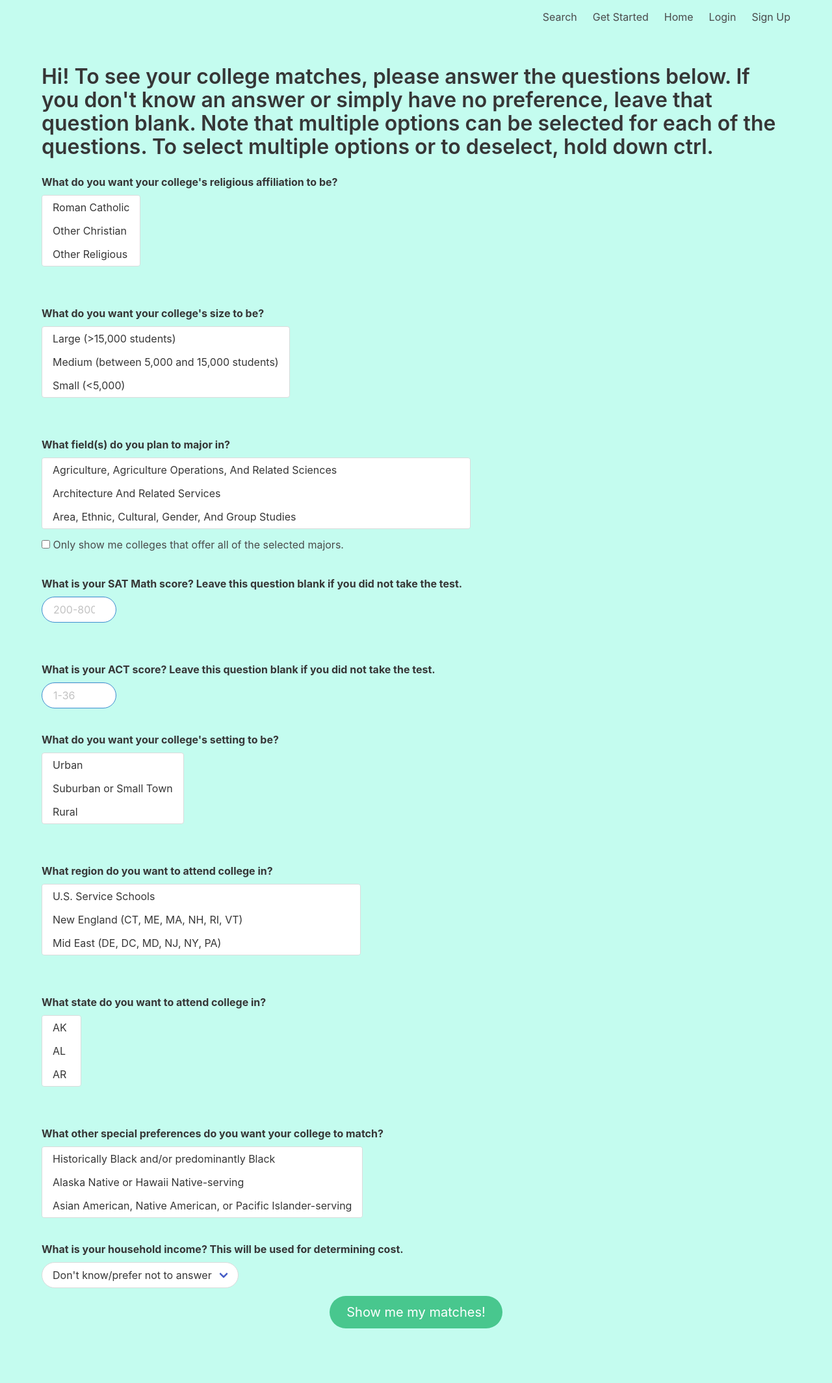
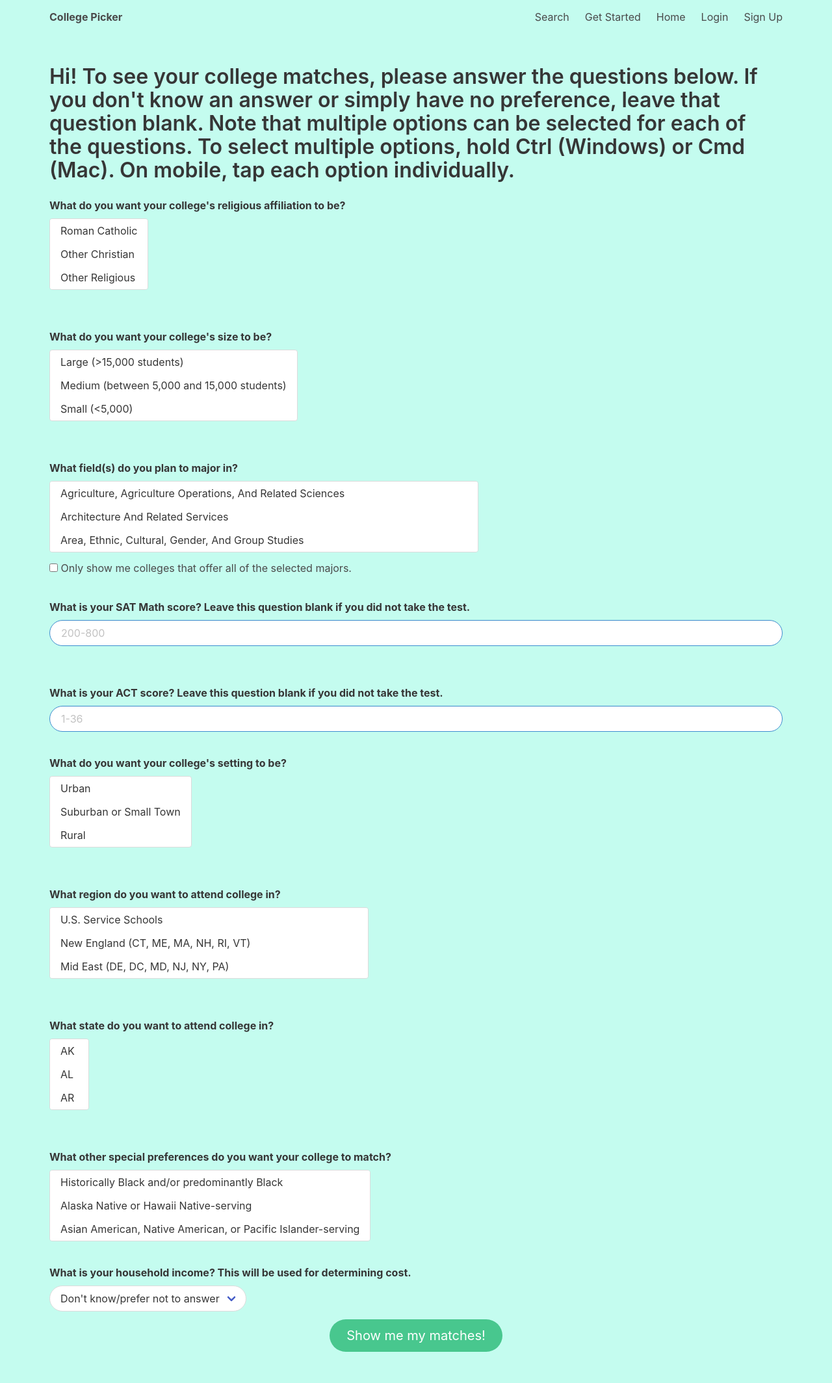
Before and after one commit to artkha1/collegePicker, a Flask app: page /getStarted in a window 1280 px wide. Shown: the whole page at 65% size. Before the commit the page ends 2044 px from the top, so only its background shows below. Run offline with Flask 3, Linux system fonts and the light colour scheme; some libraries are stand-ins or nearby versions.

Commit message:
error pages, mobile support

```diff
--- a/templates/base.html
+++ b/templates/base.html
@@ -8,42 +8,50 @@
     <title>College Picker</title>
     <link rel="stylesheet" href="https://cdn.jsdelivr.net/npm/bulma@0.9.4/css/bulma.min.css">
     <script src="https://kit.fontawesome.com/3276208b29.js" crossorigin="anonymous"></script>
+    <style>
+        html, body {
+            overflow-x: hidden;
+            max-width: 100%;
+        }
+        .hero-body {
+            padding-left: 1rem;
+            padding-right: 1rem;
+        }
+        .container {
+            padding-left: 0.75rem;
+            padding-right: 0.75rem;
+        }
+    </style>
 
 </head>
 
 <body>
-<div class="hero is-fullheight" style="background-color:#C4FCEF;">
+<div class="hero is-fullheight" style="background-color:#C4FCEF; overflow-x: hidden; max-width: 100vw;">
 
     <div class="hero-head">
-        <nav class="navbar">
+        <nav class="navbar" role="navigation" aria-label="main navigation">
             <div class="container">
-
-                <div id="navbarMenuHeroA" class="navbar-menu">
+                <div class="navbar-brand">
+                    <a href="{{ url_for('main.index') }}" class="navbar-item has-text-weight-bold">
+                        College Picker
+                    </a>
+                    <a role="button" class="navbar-burger" aria-label="menu" aria-expanded="false" data-target="navbarMenu">
+                        <span aria-hidden="true"></span>
+                        <span aria-hidden="true"></span>
+                        <span aria-hidden="true"></span>
+                    </a>
+                </div>
+                <div id="navbarMenu" class="navbar-menu">
                     <div class="navbar-end">
-                        <a href="{{ url_for('search.index') }}" class="navbar-item">
-                            Search
-                        </a>
-                        <a href="{{ url_for('main.getStarted') }}" class="navbar-item">
-                            Get Started
-                        </a>
+                        <a href="{{ url_for('search.index') }}" class="navbar-item">Search</a>
+                        <a href="{{ url_for('main.getStarted') }}" class="navbar-item">Get Started</a>
                         {% if current_user.is_authenticated %}
-
-			<a href="{{ url_for('auth.logout') }}" class="navbar-item">
-                            Logout
-                        </a>
+                            <a href="{{ url_for('auth.logout') }}" class="navbar-item">Logout</a>
+                        {% else %}
+                            <a href="{{ url_for('main.index') }}" class="navbar-item">Home</a>
+                            <a href="{{ url_for('auth.login') }}" class="navbar-item">Login</a>
+                            <a href="{{ url_for('auth.signup') }}" class="navbar-item">Sign Up</a>
                         {% endif %}
-                        {% if not current_user.is_authenticated %}
-			<a href="{{ url_for('main.index') }}" class="navbar-item">
-                            Home
-                        </a>
-                        <a href="{{ url_for('auth.login') }}" class="navbar-item">
-                            Login
-                        </a>
-                        <a href="{{ url_for('auth.signup') }}" class="navbar-item">
-                            Sign Up
-                        </a>
-                        {% endif %}
-
                     </div>
                 </div>
             </div>
@@ -56,6 +64,18 @@
         </div>
     </div>
 </div>
+<script>
+    document.addEventListener('DOMContentLoaded', () => {
+        const burger = document.querySelector('.navbar-burger');
+        const menu = document.getElementById(burger?.dataset.target);
+        if (burger && menu) {
+            burger.addEventListener('click', () => {
+                burger.classList.toggle('is-active');
+                menu.classList.toggle('is-active');
+            });
+        }
+    });
+</script>
 </body>
 
 </html>
--- a/templates/getStarted.html
+++ b/templates/getStarted.html
@@ -1,9 +1,37 @@
 {% extends "base.html" %}
 
 {% block content %}
+
 <h1 class="title">
-    Hi! To see your college matches, please answer the questions below. If you don't know an answer or simply have no preference, leave that question blank. Note that multiple options can be selected for each of the questions. To select multiple options or to deselect, hold down ctrl.
+    Hi! To see your college matches, please answer the questions below. If you don't know an answer or simply have no preference, leave that question blank. Note that multiple options can be selected for each of the questions. To select multiple options, hold Ctrl (Windows) or Cmd (Mac). On mobile, tap each option individually.
 </h1>
+
+<style>
+    @media (max-width: 768px) {
+    .select, .select select, .select select[multiple] {
+        width: 100% !important;
+        max-width: calc(100vw - 2rem) !important;
+        min-width: 0 !important;
+        box-sizing: border-box;
+        overflow-x: auto !important;
+    }
+    .select.is-multiple {
+        width: 100% !important;
+        max-width: calc(100vw - 2rem) !important;
+        overflow-x: auto !important;
+    }
+    .field, .control {
+        max-width: 100%;
+        box-sizing: border-box;
+        overflow-x: hidden;
+    }
+    .input {
+        width: 100% !important;
+        max-width: calc(100vw - 2rem) !important;
+        box-sizing: border-box;
+    }
+    }
+</style>
 
 <form method="POST" action="/getStarted" role="form">
     {{ form.csrf_token }}
@@ -11,7 +39,7 @@
     <div class="field">
         <div class ="control">
             {{ form.relAffil.label(class_="label") }}
-            <div class = "select is-multiple" onclick="optionSelected()">
+            <div class = "select is-multiple">
             {{ form.relAffil(class_="select is-multiple",size=3) }}
             </div>
         </div>
@@ -31,7 +59,7 @@
      <div class="field">
         <div class ="control">
             {{ form.size.label(class_="label") }}
-            <div class = "select is-multiple" onclick="optionSelected()">
+            <div class = "select is-multiple">
             {{ form.size(class_="select is-multiple",size=3) }}
             </div>
         </div>
@@ -68,7 +96,7 @@
    <div class="field">
        <div class="control">
             {{ form.satMath.label(class_="label") }}
-            {{ form.satMath(class_="input is-info is-rounded", placeholder="200-800", style="width: 10%;", type="number", min="200", max="800", step="10", id="satMath") }}
+            {{ form.satMath(class_="input is-info is-rounded", placeholder="200-800", type="number", min="200", max="800", step="10", id="satMath") }}
         </div>
     </div>
 
@@ -76,7 +104,7 @@
     <div class="field" id="satEngField" style="display: none;">
         <div class="control">
             {{ form.satEng.label(class_="label") }}
-            {{ form.satEng(class_="input is-info is-rounded", placeholder="200-800", style="width: 10%;", type="number", min="200", max="800", step="10") }}
+            {{ form.satEng(class_="input is-info is-rounded", placeholder="200-800", type="number", min="200", max="800", step="10") }}
         </div>
     </div>
 
@@ -84,7 +112,7 @@
    <div class="field">
        <div class="control">
             {{ form.act.label(class_="label") }}
-            {{ form.act(class_="input is-info is-rounded",placeholder="1-36",style="width: 10%;") }}
+            {{ form.act(class_="input is-info is-rounded",placeholder="1-36") }}
         </div>
     </div>
 
@@ -92,7 +120,7 @@
      <div class="field">
         <div class ="control">
             {{ form.setting.label(class_="label") }}
-            <div class = "select is-multiple" onclick="optionSelected()">
+            <div class = "select is-multiple">
             {{ form.setting(class_="select is-multiple",size=3) }}
             </div>
         </div>
@@ -112,7 +140,7 @@
      <div class="field">
         <div class ="control">
             {{ form.region.label(class_="label") }}
-            <div class = "select is-multiple" onclick="optionSelected()">
+            <div class = "select is-multiple">
             {{ form.region(class_="select is-multiple",size=3) }}
             </div>
         </div>
@@ -132,7 +160,7 @@
      <div class="field">
         <div class ="control">
             {{ form.state.label(class_="label") }}
-            <div class = "select is-multiple" onclick="optionSelected()">
+            <div class = "select is-multiple">
             {{ form.state(class_="select is-multiple",size=3) }}
             </div>
         </div>
@@ -185,7 +213,18 @@
 
 
 	<script>
-        window.onload = optionSelected(); //show importance questions if answwer was selected
+        window.addEventListener('DOMContentLoaded', optionSelected);
+
+        // And add change listeners to each select for mobile tap support:
+        ['relAffil', 'size', 'setting', 'region', 'state'].forEach(function(id) {
+            var el = document.getElementById(id);
+            if (el) {
+                el.addEventListener('change', optionSelected);
+                el.addEventListener('touchend', function() {
+                    setTimeout(optionSelected, 50);  // slight delay for iOS to register selection
+                });
+            }
+        });
 
         function optionSelected(){
             "use strict";
--- a/templates/login.html
+++ b/templates/login.html
@@ -1,7 +1,7 @@
 {% extends "base.html" %}
 
 {% block content %}
-<div class="column is-4 is-offset-4">
+<div class="column is-12-mobile is-6-tablet is-4-desktop is-offset-0-mobile is-offset-3-tablet is-offset-4-desktop">
     <h3 class="title">Login</h3>
     <div class="box">
         {% with messages = get_flashed_messages() %}
--- a/templates/signup.html
+++ b/templates/signup.html
@@ -1,7 +1,7 @@
 {% extends "base.html" %}
 
 {% block content %}
-<div class="column is-4 is-offset-4">
+<div class="column is-12-mobile is-6-tablet is-4-desktop is-offset-0-mobile is-offset-3-tablet is-offset-4-desktop">
     <h3 class="title">Sign Up</h3>
     <div class="box">
         {% with messages = get_flashed_messages() %}
```
Also changed, not shown: __init__.py (+17 -1 lines), templates/404.html (added, +9 -0 lines), templates/500.html (added, +9 -0 lines), templates/college.html (+7 -0 lines), templates/search.html (+36 -6 lines).
